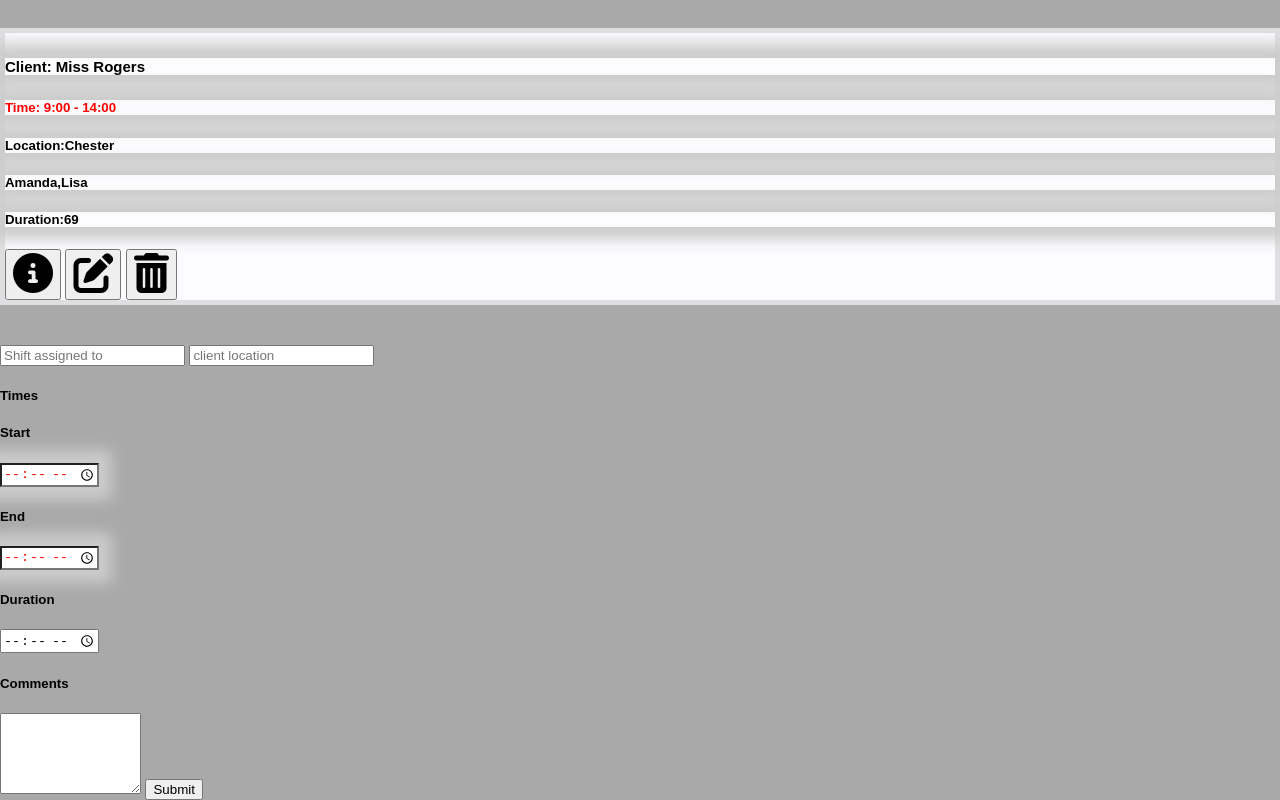
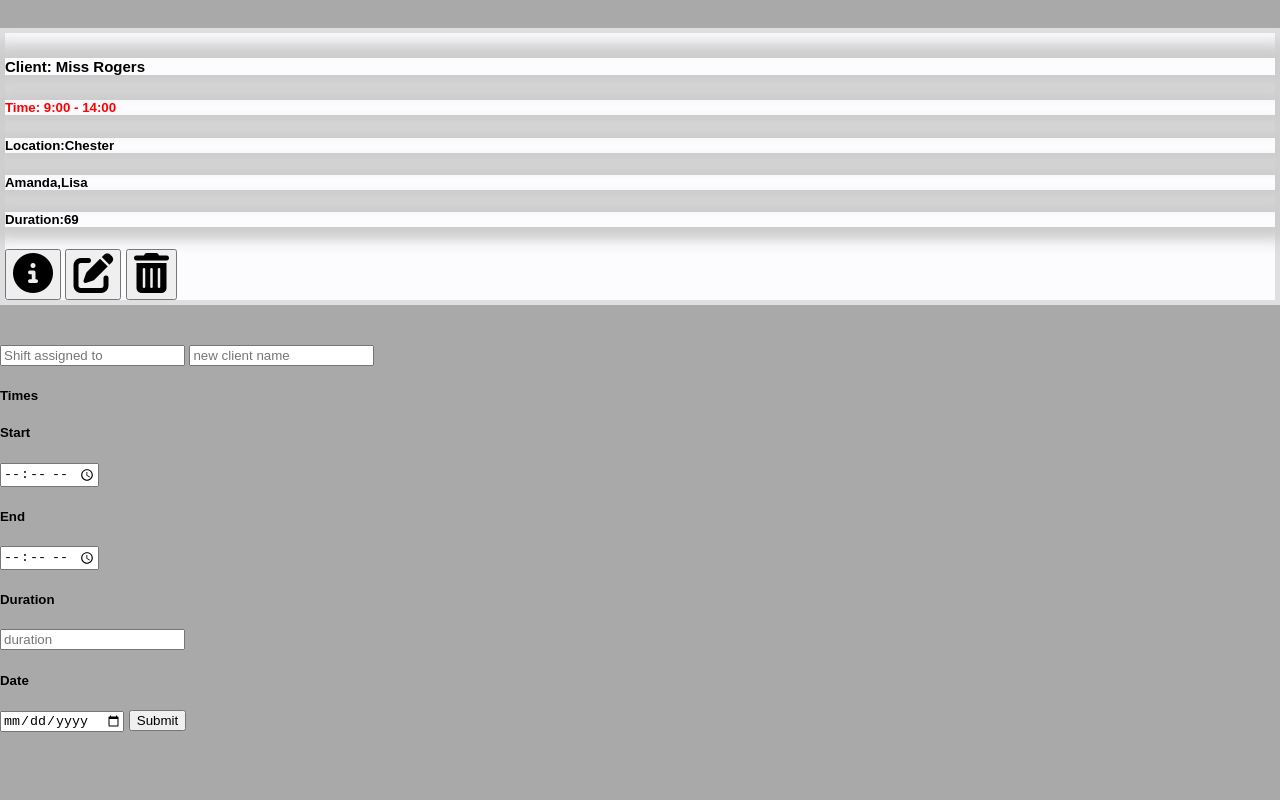
Before and after one commit to StuartFletcher90/simplyRota, a website: page admin/index.html in a window 1280 px wide. Shown: the part 1162-1962 px from the top of the page. After the commit the page ends 1894 px from the top, so only its background shows below. Drawn offline with Linux system fonts and the light colour scheme.

Commit message:
took out admin, landing and staff folders out of public and made static routes for them all and connected the add shift forn to the backend to the addShift function and got it working

```diff
--- a/public/admin/admin.html
+++ b/admin/index.html
@@ -17,7 +17,7 @@
         <div class="username">
             <!-- <div class="admin-dashboard-icon"><i class="fas fa-user"></i></div> -->
             <img src="./SNCLogo.png" alt="admin icon" class="admin-dashboard-icon">
-            <h5>Username</h5>
+            <h5 id="username">Username</h5>
         </div>
 
         <a href="#" class="signout">Sign-out</a>
@@ -25,9 +25,8 @@
     </nav>
 
     <!-- date bar -->
-
     <div class="date-bar">
-  <input type="date" id="date-drop" class="form-control" placeholder="Select Date">
+  <input type="date" class="date-drop" placeholder="Select Date">
  <div><button id="search-button">Search</button></div>
 </div>
         <!-- <ul>
@@ -124,19 +123,20 @@
 
 
     <!-- Add shift -->
-    <form class="new-client-wrapper" action="/addShift" method="POST">
+    <form id="new-client-wrapper"class="new-client-wrapper" action="/addShift" method="POST">
 
-        <input type="text" name="staffName" class="staffName" placeholder="Shift assigned to">
-        <input type="text" name="clientLocation" class="clientLocation" placeholder="client location">
+        <input type="text" name="staff_fullName" class="new-shift-assigned-to" placeholder="Shift assigned to" >
+        <input type="text" name="clientLocation" class="new-client-name" placeholder="new client name">
        <div class="times"> <h5>Times</h5>
-       <h5>Start</h5> <input type="time" name="startTime" min="00:00" max="23:59" required class="shift-time" placeholder="time start 9:00 ">
-       <h5>End</h5> <input type="time" name="endTime" min="00:00" max="23:59" required class="shift-time" placeholder="time finish 9:00 ">
-       </div>
-       <h5>Duration</h5>
-        <input type="time" name="hoursWorked" min="00:00" max="23:59" required class="new-client-time" placeholder="duration">
-        <h5>Comments</h5>
-        <textarea name="shiftComments" class="new-client-comments" cols="15" rows="5"></textarea>
-        <input type="submit" name="new-client-submit" class="new-client-submit" value='Submit'>
+       <h5>Start</h5> <input type="time" name="startTime" min="00:00" max="23:59"  class="new-client-time" placeholder="time start 9:00 ">
+       <h5>End</h5> <input type="time" name="endTime" min="00:00" max="23:59" class="new-client-time" placeholder="time finish 9:00 ">
+       </div><h5>Duration</h5>
+        <input type="text" name="hoursWorked"   class="new-client-time" placeholder="duration">
+        <h5>Date</h5>
+        <input type="date" name="shiftDate"  placeholder="shift date" name="shiftDate">
+        <!-- <h5>Comments</h5>
+        <textarea name="new-client-comments" class="new-client-comments" cols="15" rows="5"></textarea> -->
+        <button type="submit" name="new-client-submitt" class="new-client-submitt">Submit</button>
     </form>
 
 
--- a/server.js
+++ b/server.js
@@ -17,9 +17,9 @@ const {addUser, signIn, addShift, listShifts} = require("./app")
 // });
 
 const app = express();
-// app.use("/landing",express.static(path.join(__dirname, "public/landing")))
-app.use("/admin", express.static(path.join(__dirname, "public/admin")))
-// app.use("/testing", express.static(path.join(__dirname, "public/test.html")))
+app.use("/admin", express.static(path.join(__dirname, "admin")))
+app.use("/landing",express.static(path.join(__dirname, "landing")))
+app.use("/staff", express.static(path.join(__dirname, "staff")))
 
 //to allow HTTP requests
 app.use(bodyParser.urlencoded({ extended: false }))
```
Also changed, not shown: app.js (+9 -9 lines), public/test.html (deleted, +0 -12 lines), admin/SNCLogo.png (renamed from public/admin/SNCLogo.png), admin/admin.css (renamed from public/admin/admin.css), admin/admin.js (added), landing/SNCLogo.png (renamed from public/landing/SNCLogo.png), landing/circles800.png (renamed from public/landing/circles800.png), landing/index.html (renamed from public/landing/index.html), landing/index.js (renamed from public/landing/index.js), landing/main.css (renamed from public/landing/main.css), staff/index.html (renamed from public/staff/staff.html), staff/staff.css (added), staff/staff.js (added).
